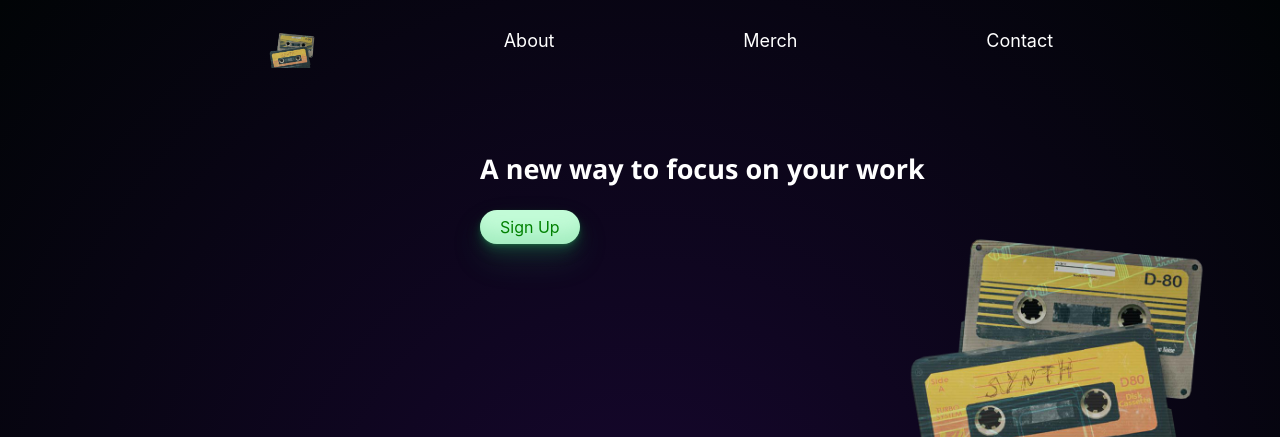
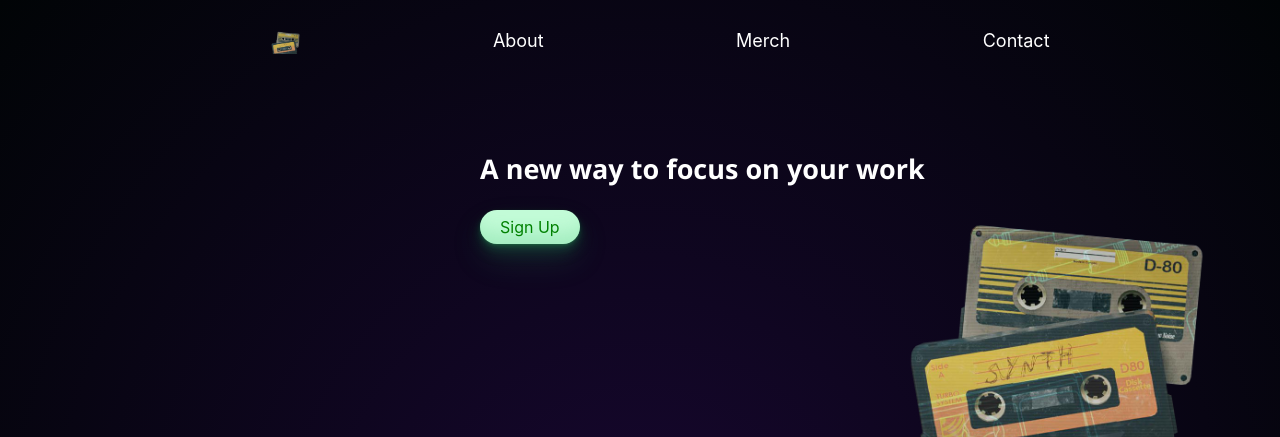
Before and after one commit to davecarrijo/Landing-Page, a plain HTML site: page index.html in a window 1280 px wide. Shown: the top 437 px of the page. Drawn offline with Linux system fonts and the light colour scheme.

Commit message:
End landing page

```diff
--- a/index.html
+++ b/index.html
@@ -11,7 +11,7 @@
     <header>
       <nav>
         <ul class="navbar">
-          <img src="/data/Cacetes.png" class="logo"></img>
+          <img src="data/Cacetes.png" class="logo"></img>
           <li>About</li>
           <li>
             Merch
--- a/style.css
+++ b/style.css
@@ -10,7 +10,7 @@ body {
 }
 
 .logo {
-  width: 3rem;
+  width: 30px;
 }
 .Container_top {
   margin-top: 150px;
```
